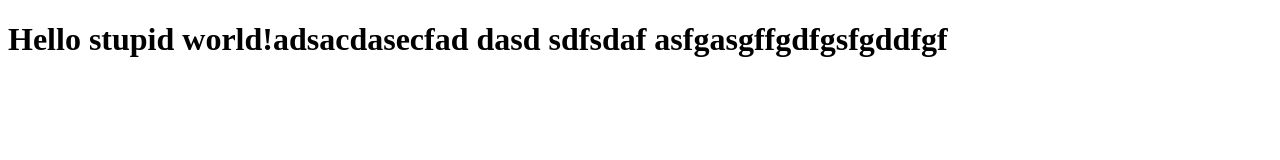
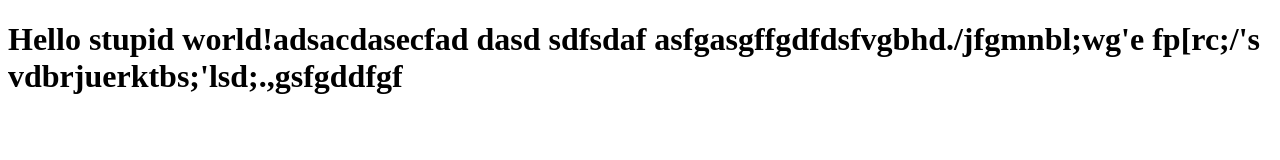
Before and after one commit to keur1234/learn-git, a plain HTML site: page index.html in a window 1280 px wide. Drawn offline with Linux system fonts and the light colour scheme.

Commit message:
uygvytvtv

```diff
--- a/index.html
+++ b/index.html
@@ -7,7 +7,9 @@
 </head>
 <body>
     <h1>Hello stupid world!adsacdasecfad dasd sdfsdaf
-        asfgasgffgdfgsfgddfgf</h1>
+        asfgasgffgdfdsfvgbhd./jfgmnbl;wg'e
+        fp[rc;/'s
+        vdbrjuerktbs;'lsd;.,gsfgddfgf</h1>
 
 </body>
 </html>
```
